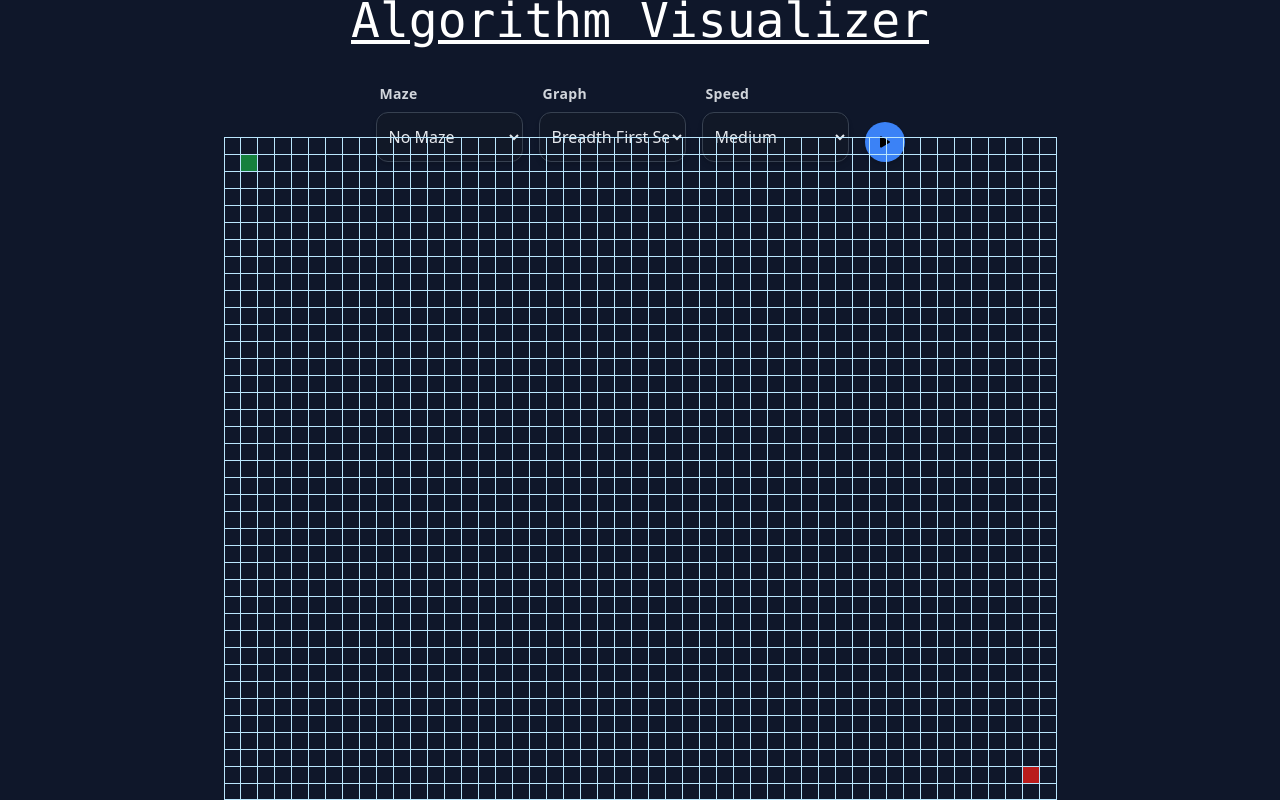
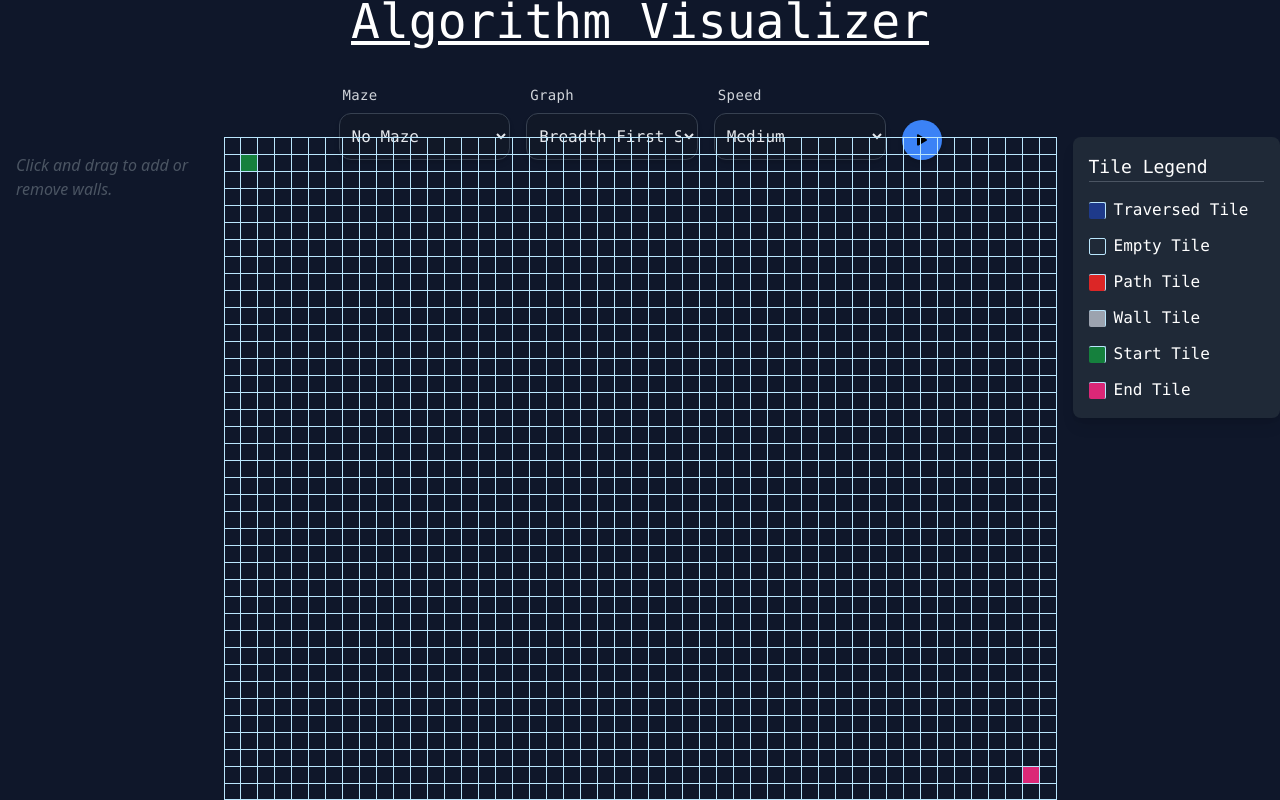
Before and after one commit to harshrox/Algorithm-Visualizer, a React (Vite) app: page / in a window 1280 px wide. Built offline with nearby package versions, Linux system fonts and the light colour scheme.

Commit message:
Updated UI and animation

```diff
--- a/src/App.tsx
+++ b/src/App.tsx
@@ -5,6 +5,7 @@ import { TileProvider } from './contexts/TileContext'
 import { SpeedProvider } from './contexts/SpeedContext'
 import { Grid } from './components/Grid'
 import { Nav } from './components/Nav'
+import { Info } from './components/Info'
 
 function App() {
   const isVisualizationRunningRef = useRef(false);
@@ -13,18 +14,26 @@ function App() {
     <PathfindingProvider>
       <TileProvider>
         <SpeedProvider>
-          <div className='bg-slate-900 h-screen w-screen flex flex-col'>
-            <Nav isVisualizationRunningRef={isVisualizationRunningRef}/>
-            <div className='flex flex-col md:flex-row justify-center'>
-              {/* <div className='w-full h-full'></div> */}
-              <Grid isVisualizationRunningRef={isVisualizationRunningRef}/>
-              {/* <div className='w-full h-full bg-black'></div> */}
+          <div className="bg-slate-900 h-screen w-screen flex flex-col">
+            <Nav isVisualizationRunningRef={isVisualizationRunningRef} />
+
+            <div className="flex flex-col md:flex-row justify-center items-center md:items-start">
+              <div className="w-1/2 md:w-[300px] h-auto bg-transparent text-gray-600 p-4 mt-4 md:mt-5 md:mr-4 italic hidden md:block">
+                Click and drag to add or remove walls.
+              </div>
+              {/* Grid stays centered */}
+              <Grid isVisualizationRunningRef={isVisualizationRunningRef} />
+
+              {/* New div (info panel / sidebar) */}
+              <div className="w-1/2 md:w-[300px] h-auto bg-gray-800 text-white p-4 mt-4 md:mt-5 md:ml-4 rounded-lg shadow-lg">
+                <Info/>
+              </div>
             </div>
           </div>
         </SpeedProvider>
       </TileProvider>
     </PathfindingProvider>
-  )
+  );
 }
 
 export default App
--- /dev/null
+++ b/src/components/Info.tsx
@@ -0,0 +1,35 @@
+import { TRAVERSED_TILE_STYLE, TILE_STYLE, PATH_TILE_STYLE, WALL_TILE_STYLE, START_TILE_STYLE, END_TILE_STYLE } from "../utils/constants";
+
+export function Info() {
+    return (
+        <>
+            <h2 className="text-lg font-mono border-b border-gray-600">Tile Legend</h2>
+            <div className="mt-4 space-y-3 font-mono">
+                <div className="flex items-center">
+                    <div className={`${TRAVERSED_TILE_STYLE} w-6 h-6 rounded-sm mr-2`}></div>
+                    <span>Traversed Tile</span>
+                </div>
+                <div className="flex items-center">
+                    <div className={`${TILE_STYLE} w-6 h-6 border border-gray-500 rounded-sm mr-2`}></div>
+                    <span>Empty Tile</span>
+                </div>
+                <div className="flex items-center">
+                    <div className={`${PATH_TILE_STYLE} w-6 h-6 rounded-sm mr-2`}></div>
+                    <span>Path Tile</span>
+                </div>
+                <div className="flex items-center">
+                    <div className={`${WALL_TILE_STYLE} w-6 h-6 rounded-sm mr-2`}></div>
+                    <span>Wall Tile</span>
+                </div>
+                <div className="flex items-center">
+                    <div className={`${START_TILE_STYLE} w-6 h-6 rounded-sm mr-2`}></div>
+                    <span>Start Tile</span>
+                </div>
+                <div className="flex items-center">
+                    <div className={`${END_TILE_STYLE} w-6 h-6 rounded-sm mr-2`}></div>
+                    <span>End Tile</span>
+                </div>
+            </div>
+        </>
+    );
+}
--- a/src/components/Nav.tsx
+++ b/src/components/Nav.tsx
@@ -64,8 +64,8 @@ export function Nav({isVisualizationRunningRef}: {isVisualizationRunningRef: Mut
             isVisualizationRunningRef.current = false;
           },
           (traversedTiles.length * SLEEP_TIME + path.length * EXTENDED_SLEEP_TIME) *
-          (speed === 0.5 ? 1.1 : speed === 1 ? 1.6 : 2.1) + 100 // 100ms safety buffer
-          );
+          (speed === 0.5 ? 0.8 : speed === 1 ? 1.3 : 2.2) + 100 // 100ms safety buffer
+        );
     }
 
     return (
--- a/src/components/Select.tsx
+++ b/src/components/Select.tsx
@@ -16,14 +16,14 @@ export function Select({
 }) {
     return (
         <div className="flex flex-col items-start gap-2 w-full">
-            <label className="text-sm font-semibold text-gray-300 ml-1 tracking-wide" htmlFor={label}>
+            <label className="text-sm font-mono text-gray-300 ml-1 tracking-wide" htmlFor={label}>
                 {label}
             </label>
 
             <select
                 disabled={isDisabled}
                 id={label}
-                className="w-full py-3 pl-2 rounded-xl bg-gray-900 text-gray-200 border border-gray-700
+                className="w-full py-3 pl-2 rounded-xl bg-gray-900 text-gray-200 font-mono border border-gray-700
                            shadow-md transition-all duration-300 ease-in-out
                            hover:border-blue-400 hover:shadow-lg hover:bg-gray-800
                            focus:outline-none focus:ring-2 focus:ring-blue-500
--- a/src/utils/animatePath.ts
+++ b/src/utils/animatePath.ts
@@ -27,5 +27,5 @@ export const animatePath = (
                 }
             }, (EXTENDED_SLEEP_TIME  * i * SPEEDS.find((s) => s.value === speed)!.value));
         }
-    }, (SLEEP_TIME  * traversedTiles.length * SPEEDS.find((s) => s.value === speed)!.value));
+    }, (SLEEP_TIME * traversedTiles.length * SPEEDS.find((s) => s.value === speed)!.value));
 }
--- a/src/utils/constants.ts
+++ b/src/utils/constants.ts
@@ -31,7 +31,7 @@ export const TILE_STYLE = "lg:w-[17px] md:w-[15px] xs:w-[8px] w-[7px] lg:h-[17px
 
 export const TRAVERSED_TILE_STYLE = TILE_STYLE + " bg-blue-900"
 export const START_TILE_STYLE = TILE_STYLE + " bg-green-700"
-export const END_TILE_STYLE = TILE_STYLE + " bg-red-700"
+export const END_TILE_STYLE = TILE_STYLE + " bg-pink-600"
 export const WALL_TILE_STYLE = TILE_STYLE + " bg-gray-400"
 export const PATH_TILE_STYLE = TILE_STYLE + " bg-red-600"
 
--- a/src/utils/destroyWall.ts
+++ b/src/utils/destroyWall.ts
@@ -1,6 +1,5 @@
-import { SPEEDS, TILE_STYLE } from "./constants";
 import { destroyRowCol } from "./destroyRowCol";
-import { GridType, SpeedSelectType, SpeedType } from "./types";
+import { GridType, SpeedType } from "./types";
 
 export const destroyWall = async (
     grid: GridType,
--- a/tailwind.config.js
+++ b/tailwind.config.js
@@ -11,58 +11,75 @@ export default {
       keyframes: {
         traversed: {
           "0%": {
-            transform: "scale(0.3)",
-            backgroundColor: "#2d033bbf", // Dark Purple
-            borderRadius: "100%"
+            transform: "scale(0.4)",
+            backgroundColor: "#2d033bbf",
+            boxShadow: "0 0 2px #2d033b"
           },
-          "50%": {
-            backgroundColor: "#3e065fbf" // Deep Purple
+          "30%": {
+            transform: "scale(1.1)",
+            backgroundColor: "#3e065fbf",
+            boxShadow: "0 0 8px #3e065f"
           },
-          "75%": {
-            transform: "scale(1.2)",
-            backgroundColor: "#5a189abf" // Vibrant Purple
+          "60%": {
+            transform: "scale(0.9)",
+            backgroundColor: "#5a189abf",
+            boxShadow: "0 0 6px #5a189a"
           },
           "100%": {
             transform: "scale(1)",
-            backgroundColor: "#7b2cbf" // Light Purple
+            backgroundColor: "#7b2cbf",
+            boxShadow: "0 0 4px #7b2cbf"
           }
         },
         path: {
           "0%": {
-            transform: "scale(0.3)",
-            backgroundColor: "#1b1b2fbf", // Dark Blue-Black
-            borderRadius: "100%"
+            transform: "scale(0.5)",
+            backgroundColor: "#1b1b2fbf",
+            opacity: "0.6",
+            boxShadow: "0 0 2px #1b1b2f"
           },
-          "50%": {
-            backgroundColor: "#10002bbf" // Deep Blackish Purple
+          "40%": {
+            transform: "scale(1.2)",
+            backgroundColor: "#10002bbf",
+            opacity: "0.8",
+            boxShadow: "0 0 10px #10002b"
           },
-          "75%": {
-            transform: "scale(1.2)",
-            backgroundColor: "#3c096cbf" // Intense Dark Purple
-          },
-          "90%": {
-            transform: "scale(0.8)",
-            backgroundColor: "#5a189abf" // Brighter Purple
+          "70%": {
+            transform: "scale(0.9)",
+            backgroundColor: "#3c096cbf",
+            opacity: "1",
+            boxShadow: "0 0 6px #3c096c"
           },
           "100%": {
-            transform: "scale(1)"
+            transform: "scale(1)",
+            backgroundColor: "#5a189abf",
+            boxShadow: "0 0 4px #5a189a"
           }
         },
         wall: {
           "0%": {
-            transform: "scale(0.7)",
-            backgroundColor: "#d8bfd8" // Soft Muted Purple
+            transform: "scale(0.6)",
+            backgroundColor: "#d8bfd8",
+            opacity: "0.5",
+            boxShadow: "0 0 2px #d8bfd8"
+          },
+          "50%": {
+            transform: "scale(1.1)",
+            opacity: "0.8",
+            boxShadow: "0 0 6px #d8bfd8"
           },
           "100%": {
             transform: "scale(1)",
-            backgroundColor: "#3c096cbf" // Rich Deep Purple
+            backgroundColor: "#3c096cbf",
+            opacity: "1",
+            boxShadow: "0 0 8px #3c096c"
           }
         }
       },
       animation: {
-        traversed: "traversed 0.5s cubic-bezier(0, 0, 0.2, 1)",
-        path: "path 1.5s cubic-bezier(0, 0, 0.2, 1)",
-        wall: "wall 0.3s cubic-bezier(0.4, 0, 0.2, 1)"
+        traversed: "traversed 0.6s ease-in-out",
+        path: "path 1.4s ease-in-out",
+        wall: "wall 0.5s ease-in-out"
       }
     },
   },
```
